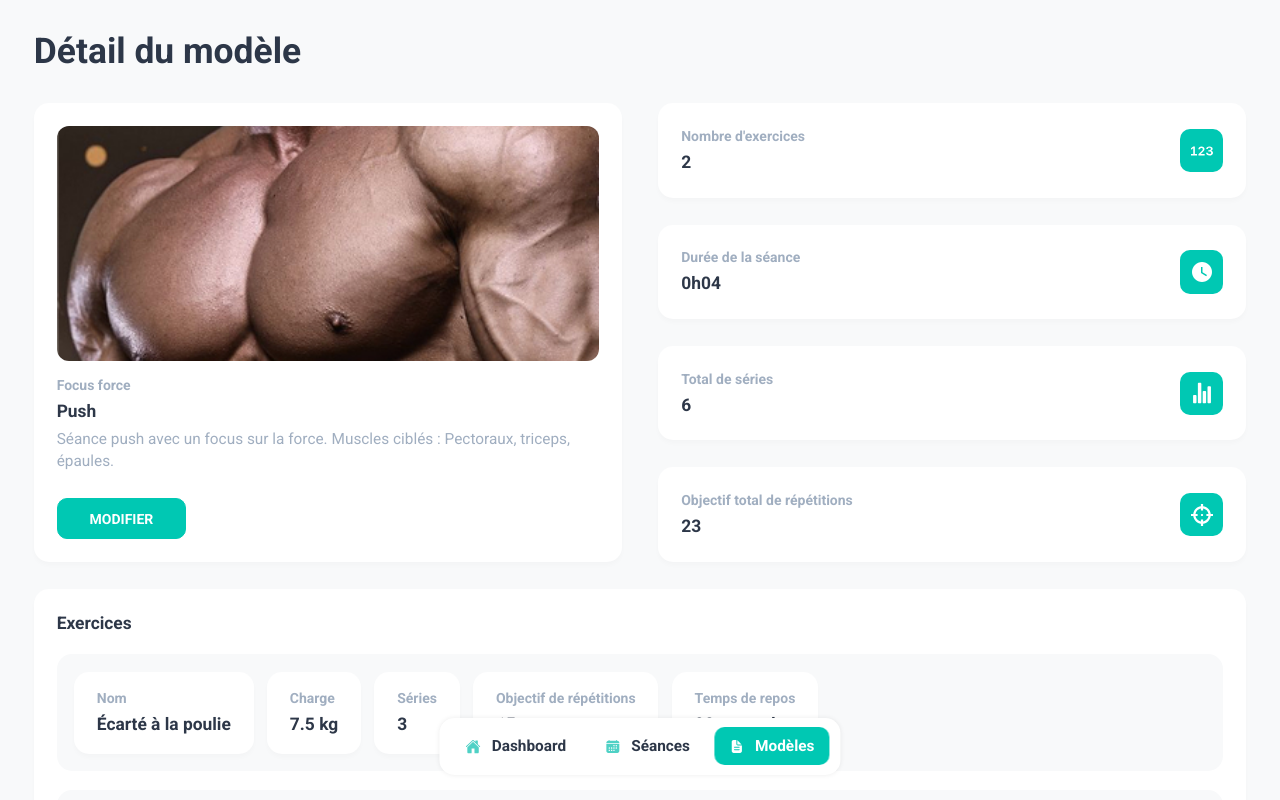
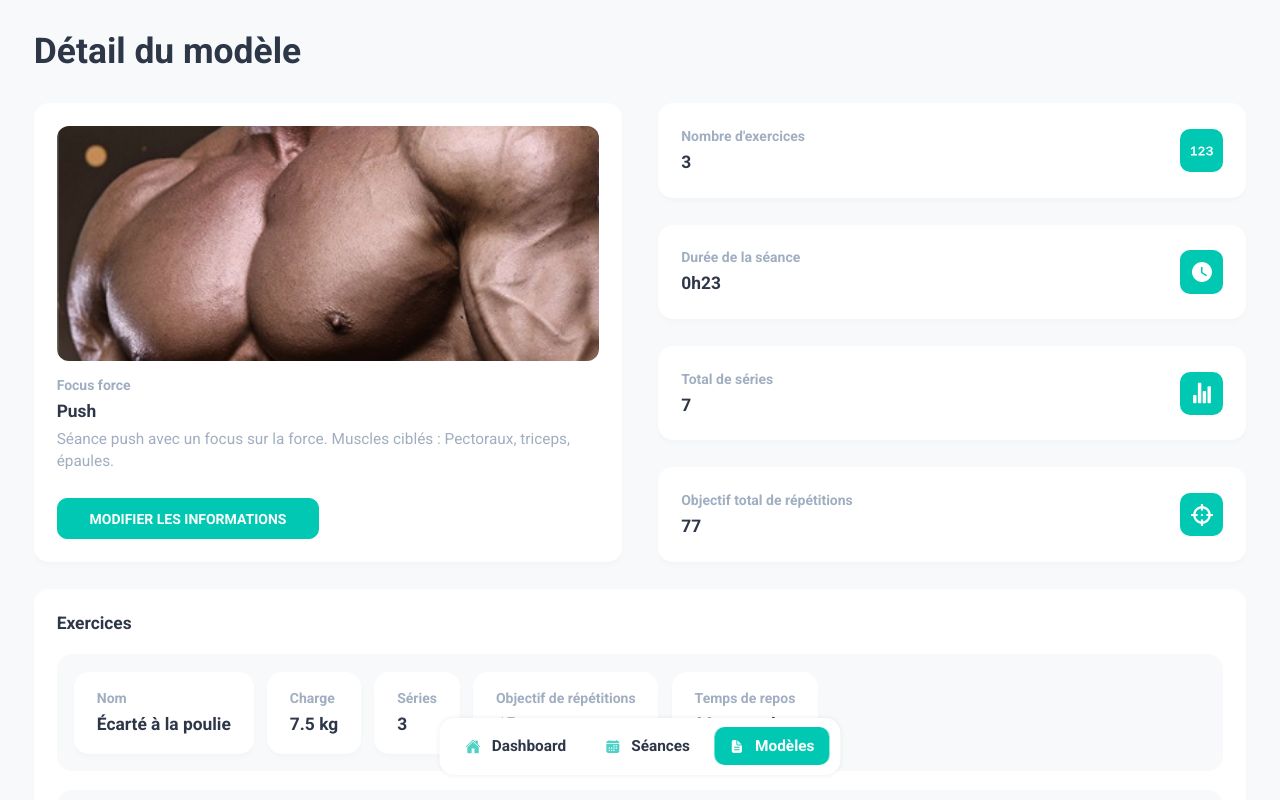
Before and after one commit to btdapoigny/fitlog, a React (Vite) app: page /modeles/1 in a window 1280 px wide. Shown: the top 800 px of the page. Built offline with nearby package versions, Linux system fonts and the light colour scheme.

Commit message:
Integrate data from the seed file instead of static arrays in all pages

```diff
--- a/src/pages/Dashboard.jsx
+++ b/src/pages/Dashboard.jsx
@@ -1,6 +1,10 @@
+import { resolveWorkoutSession } from '@/utils/workout'
+
 import { InfoItem } from '@/components/molecules/InfoItem'
 import { CTA } from '@/components/organisms/CTA'
 import { WorkoutSessionsList } from '@/components/organisms/WorkoutSessionsList'
+
+import { workoutTemplates, workoutSessions } from '@/data/initialState'
 
 import WorkoutImage from '@/assets/img/workout.jpg'
 import PlanningImage from '@/assets/img/planning.jpg'
@@ -34,38 +38,7 @@ export function Dashboard() {
 
   const workoutSessionsListColumns = ['Nom', 'Date', 'Exercices', 'Total séries', 'Total répétitions', 'Total volume']
 
-  const workoutSessionsListData = [
-    {
-      id: 1,
-      name: 'Push',
-      uptitle: 'Focus force',
-      date: '12 janvier 2026',
-      exercices: 6,
-      totalSets: 20,
-      totalReps: 214,
-      totalVolume: 234
-    },
-    {
-      id: 2,
-      name: 'Push',
-      uptitle: null,
-      date: '12 janvier 2026',
-      exercices: 6,
-      totalSets: 20,
-      totalReps: 214,
-      totalVolume: 234
-    },
-    {
-      id: 3,
-      name: 'Push',
-      uptitle: 'Focus force',
-      date: '12 janvier 2026',
-      exercices: 6,
-      totalSets: 20,
-      totalReps: 214,
-      totalVolume: 234
-    },
-  ]
+  const workoutSessionsListData = workoutSessions.slice(-5).map(session => resolveWorkoutSession(session, workoutTemplates))
 
   return (
     <>
--- a/src/pages/WorkoutSession.jsx
+++ b/src/pages/WorkoutSession.jsx
@@ -1,68 +1,38 @@
+import { useParams } from 'react-router'
+
 import { getProgressPercentage } from '@/utils/getProgressPercentage'
+import { resolveWorkoutSession } from '@/utils/workout'
 
 import { InfoItem } from '@/components/molecules/InfoItem'
 import { CTA } from '@/components/organisms/CTA'
 import { ExercicesList } from '@/components/organisms/ExercicesList'
 
-import ChestImage from '@/assets/img/chest.jpg'
+import { workoutTemplates, workoutSessions } from '@/data/initialState'
+
+import WorkoutThumbnail from '@/assets/img/workout-thumbnail.svg'
 import NumbersIcon from '@/assets/icons/stats/numbers.svg?react'
 import ChartIcon from '@/assets/icons/stats/chart.svg?react'
 import ChartTrendIcon from '@/assets/icons/stats/chart-trend.svg?react'
 import TargetIcon from '@/assets/icons/stats/target.svg?react'
 
 export function WorkoutSession() {
+  const { id } = useParams()
+  const initialSession = workoutSessions.find(session => session.id === parseInt(id))
+  const session = resolveWorkoutSession(initialSession, workoutTemplates)
+
   const sessionCTA = {
-    uptitle: "Focus force",
-    title: "Push",
-    description: "Séance push avec un focus sur la force. Muscles ciblés : Pectoraux, triceps, épaules.",
-    image: { src: ChestImage, alt: "Séance d'entrainement" },
+    uptitle: session.uptitle,
+    title: session.title,
+    description: session.description,
+    image: { src: session.thumbnail ?? WorkoutThumbnail, alt: "Séance d'entrainement" },
     button: {
-      label: "Modifier",
-      handleClick: () => toggleShowModal()
+      label: session.templateId ? "Voir le modèle" : "Modifier les informations",
+      path: session.templateId ? `/modeles/${ session.templateId }` : null,
+      handleClick: session.templateId ? () => {} : null
     }
   }
 
-  const exercicesData = [
-    {
-      id: 1,
-      name: 'Écarté à la poulie',
-      weight: 7.5,
-      repsTarget: 15,
-      restTime: 90,
-      sets: [
-        { reps: 15 },
-        { reps: 13 },
-        { reps: 12 },
-      ],
-    },
-    {
-      id: 2,
-      name: 'Développé décliné',
-      weight: 80,
-      repsTarget: 8,
-      restTime: 180,
-      sets: [
-        { reps: 8 },
-        { reps: 7 },
-      ],
-    },
-  ]
-
-  const totals = exercicesData.reduce(
-    (acc, exercice) => {
-      const setsCount = exercice.sets.length
-      const reps = exercice.sets.reduce((sum, set) => sum + set.reps, 0)
-
-      acc.reps += reps
-      acc.repsTarget += (exercice.repsTarget * setsCount)
-      acc.sets += setsCount
-      acc.volume += reps * exercice.weight
-      return acc
-    },
-    { reps: 0, repsTarget: 0, sets: 0, volume: 0 }
-  )
-
-  const list = exercicesData.map(exercice => {
+  const list = session.exercices.map(exercice => {
     return {
       id: exercice.id,
       fields: [
@@ -109,10 +79,10 @@ export function WorkoutSession() {
   return (
     <>
       <CTA { ...sessionCTA } />
-      <InfoItem title="Nombre d'exercices" value={ exercicesData.length } icon={ NumbersIcon } />
-      <InfoItem title="Total de séries" value={ totals.sets } icon={ ChartIcon } />
-      <InfoItem title="Total de répétitions" value={ totals.reps } reference={ totals.repsTarget } icon={ TargetIcon } />
-      <InfoItem title="Volume total" value={ totals.volume } suffix="kg" icon={ ChartTrendIcon } />
+      <InfoItem title="Nombre d'exercices" value={ session.exercices.length } icon={ NumbersIcon } />
+      <InfoItem title="Total de séries" value={ session.totalSets } icon={ ChartIcon } />
+      <InfoItem title="Total de répétitions" value={ session.totalReps } reference={ session.totalRepsTarget } icon={ TargetIcon } />
+      <InfoItem title="Volume total" value={ session.totalVolume } suffix="kg" icon={ ChartTrendIcon } />
       <ExercicesList title="Exercices" list={ list } handleAddItem={ () => {} } />
     </>
   )
--- a/src/pages/WorkoutSessions.jsx
+++ b/src/pages/WorkoutSessions.jsx
@@ -2,11 +2,15 @@ import { useState } from 'react'
 
 import { useToggle } from '@/hooks/useToggle'
 
+import { resolveWorkoutSession } from '@/utils/workout'
+
 import { Input } from '@/components/atoms/Input'
-import { Button } from '../components/atoms/Button'
+import { Button } from '@/components/atoms/Button'
 import { CTA } from '@/components/organisms/CTA'
 import { WorkoutSessionsList } from '@/components/organisms/WorkoutSessionsList'
 import { Modal } from '@/components/organisms/Modal'
+
+import { workoutTemplates, workoutSessions } from '@/data/initialState'
 
 import WorkoutImage from '@/assets/img/workout.jpg'
 import PlanningImage from '@/assets/img/planning.jpg'
@@ -14,11 +18,6 @@ import PlanningImage from '@/assets/img/planning.jpg'
 export function WorkoutSessions() {
   const [toggleTemplate, setToggleTemplate] = useState(false)
   const [showModal, toggleShowModal] = useToggle(false)
-
-  const submitForm = (event) => {
-    event.preventDefault()
-    toggleShowModal()
-  }
 
   const workoutSessionCTA = {
     uptitle: "Nouvelle séance",
@@ -42,40 +41,21 @@ export function WorkoutSessions() {
     }
   }
 
+  const workoutTemplatesSelectOptions = workoutTemplates.map(template => {
+    return {
+      name: `${ template.title + (template.uptitle ? ` - ${ template.uptitle}` : '') }`,
+      value: template.id
+    }
+  })
+
   const workoutSessionsListColumns = ['Nom', 'Date', 'Exercices', 'Total séries', 'Total répétitions', 'Total volume']
 
-  const workoutSessionsListData = [
-    {
-      id: 1,
-      name: 'Push',
-      uptitle: 'Focus force',
-      date: '12 janvier 2026',
-      exercices: 6,
-      totalSets: 20,
-      totalReps: 214,
-      totalVolume: 234
-    },
-    {
-      id: 2,
-      name: 'Push',
-      uptitle: null,
-      date: '12 janvier 2026',
-      exercices: 6,
-      totalSets: 20,
-      totalReps: 214,
-      totalVolume: 234
-    },
-    {
-      id: 3,
-      name: 'Push',
-      uptitle: 'Focus force',
-      date: '12 janvier 2026',
-      exercices: 6,
-      totalSets: 20,
-      totalReps: 214,
-      totalVolume: 234
-    },
-  ]
+  const workoutSessionsListData = workoutSessions.map(session => resolveWorkoutSession(session, workoutTemplates))
+
+  const submitForm = (event) => {
+    event.preventDefault()
+    toggleShowModal()
+  }
 
   return (
     <>
@@ -87,7 +67,7 @@ export function WorkoutSessions() {
           <form onSubmit={ submitForm }>
             <Input label="Date" type="date" />
             <Input label="Utiliser un modèle" type="checkbox" value={ toggleTemplate } handleChange={ setToggleTemplate } />
-            { toggleTemplate && <Input label="Sélectionner un modèle" type="select" options={[{ name: 'Push - Focus force', value: 1 }, { name: 'Push - Focus volume', value: 2 }]} /> }
+            { toggleTemplate && <Input label="Sélectionner un modèle" type="select" options={ workoutTemplatesSelectOptions } /> }
             { !toggleTemplate &&
               <>
                 <Input label="Nom de la séance" type="text" placeholder="Ex. Legs" />
--- a/src/pages/WorkoutTemplate.jsx
+++ b/src/pages/WorkoutTemplate.jsx
@@ -1,6 +1,9 @@
+import { useParams } from 'react-router'
+
 import { useToggle } from '@/hooks/useToggle'
 
 import { formatSecondsToHoursMinutes } from '@/utils/time.js'
+import { calculateWorkoutStats } from '@/utils/workout.js'
 
 import { Input } from '@/components/atoms/Input'
 import { Button } from '../components/atoms/Button'
@@ -9,61 +12,33 @@ import { CTA } from '@/components/organisms/CTA'
 import { ExercicesList } from '@/components/organisms/ExercicesList'
 import { Modal } from '@/components/organisms/Modal'
 
-import ChestImage from '@/assets/img/chest.jpg'
+import { workoutTemplates } from '@/data/initialState'
+
 import NumbersIcon from '@/assets/icons/stats/numbers.svg?react'
 import ClockIcon from '@/assets/icons/stats/clock.svg?react'
 import ChartIcon from '@/assets/icons/stats/chart.svg?react'
 import TargetIcon from '@/assets/icons/stats/target.svg?react'
 
 export function WorkoutTemplate() {
+  const { id } = useParams()
   const [showModal, toggleShowModal] = useToggle(false)
 
-  const templateCTA = {
-    uptitle: "Focus force",
-    title: "Push",
-    description: "Séance push avec un focus sur la force. Muscles ciblés : Pectoraux, triceps, épaules.",
-    image: { src: ChestImage, alt: "Séance d'entrainement" },
+  const template = workoutTemplates.find(template => template.id === parseInt(id))
+
+  const ctaProps = {
+    uptitle: template.uptitle,
+    title: template.title,
+    description: template.description,
+    image: { src: template.thumbnail, alt: `Séance ${ template.title }` },
     button: {
-      label: "Modifier",
+      label: "Modifier les informations",
       handleClick: () => toggleShowModal()
     }
   }
 
-  const submitForm = (event) => {
-    event.preventDefault()
-    toggleShowModal()
-  }
+  const { totalDuration, totalSets, totalRepsTarget } = calculateWorkoutStats(template.exercices)
 
-  const exercicesData = [
-    {
-      id: 1,
-      name: 'Écarté à la poulie',
-      weight: 7.5,
-      sets: 3,
-      repsTarget: 15,
-      restTime: 90
-    },
-    {
-      id: 2,
-      name: 'Développé décliné',
-      weight: 80,
-      sets: 3,
-      repsTarget: 8,
-      restTime: 180
-    },
-  ]
-
-  const totals = exercicesData.reduce(
-    (acc, exercice) => {
-      acc.restTime += exercice.restTime
-      acc.repsTarget += exercice.repsTarget
-      acc.sets += exercice.sets
-      return acc
-    },
-    { restTime: 0, repsTarget: 0, sets: 0 }
-  )
-
-  const list = exercicesData.map(exercice => {
+  const list = template.exercices.map(exercice => {
     return {
       id: exercice.id,
       fields: [
@@ -103,13 +78,18 @@ export function WorkoutTemplate() {
     }
   })
 
+  const submitForm = (event) => {
+    event.preventDefault()
+    toggleShowModal()
+  }
+
   return (
     <>
-      <CTA { ...templateCTA } />
-      <InfoItem title="Nombre d'exercices" value={ exercicesData.length } icon={ NumbersIcon } />
-      <InfoItem title="Durée de la séance" value={ formatSecondsToHoursMinutes(totals.restTime) } icon={ ClockIcon } />
-      <InfoItem title="Total de séries" value={ totals.sets } icon={ ChartIcon } />
-      <InfoItem title="Objectif total de répétitions" value={ totals.repsTarget } icon={ TargetIcon } />
+      <CTA { ...ctaProps } />
+      <InfoItem title="Nombre d'exercices" value={ template.exercices.length } icon={ NumbersIcon } />
+      <InfoItem title="Durée de la séance" value={ formatSecondsToHoursMinutes(totalDuration) } icon={ ClockIcon } />
+      <InfoItem title="Total de séries" value={ totalSets } icon={ ChartIcon } />
+      <InfoItem title="Objectif total de répétitions" value={ totalRepsTarget } icon={ TargetIcon } />
       <ExercicesList title="Exercices" list={ list } handleAddItem={ () => {} } />
       { showModal &&
         <Modal title="Modifier le modèle" closeModal={ toggleShowModal }>
--- a/src/pages/WorkoutTemplates.jsx
+++ b/src/pages/WorkoutTemplates.jsx
@@ -5,9 +5,7 @@ import { Button } from '../components/atoms/Button'
 import { WorkoutTemplatesList } from '@/components/organisms/WorkoutTemplatesList'
 import { Modal } from '@/components/organisms/Modal'
 
-import ChestImage from '@/assets/img/chest.jpg'
-import BackImage from '@/assets/img/back.jpg'
-import LegsImage from '@/assets/img/legs.jpg'
+import { workoutTemplates } from '@/data/initialState'
 
 export function WorkoutTemplates() {
   const [showModal, toggleShowModal] = useToggle(false)
@@ -20,28 +18,7 @@ export function WorkoutTemplates() {
   const workoutTemplatesListData = {
     title: "Mes modèles",
     description: "Ajouter ou modifier des modèles de séances. Chaque modèle contient l’ensemble des exercices à effectuer lors d’une séance récurrente, et peut être utilisé lors de l’ajout une nouvelle séance. Utiliser des modèles permet d’avoir un meilleur suivi de la progression de semaines en semaines. Si la séance est unique et non récurrente, il est préférable de créer une séance sans utiliser de modèle.",
-    list: [
-      {
-        id: 1,
-        title: "Push",
-        uptitle: "Focus force",
-        description: "Séance push avec un focus sur la force. Muscles ciblés : Pectoraux, triceps, épaules.",
-        thumbnail: ChestImage
-      },
-      {
-        id: 2,
-        title: "Pull",
-        uptitle: "Focus grand dorsal",
-        description: "Séance pull avec un focus sur le grand dorsal. Muscles ciblés : Dos, biceps, avant-bras.",
-        thumbnail: BackImage
-      },
-      {
-        id: 3,
-        title: "Legs",
-        description: "Séance jambes globale. Muscles ciblées : Quadriceps, ischio-jambiers, fessiers.",
-        thumbnail: LegsImage
-      },
-    ]
+    list: workoutTemplates,
   }
 
   return (
```
Also changed, not shown: src/components/molecules/WorkoutSessionItem.jsx (+6 -4 lines).
